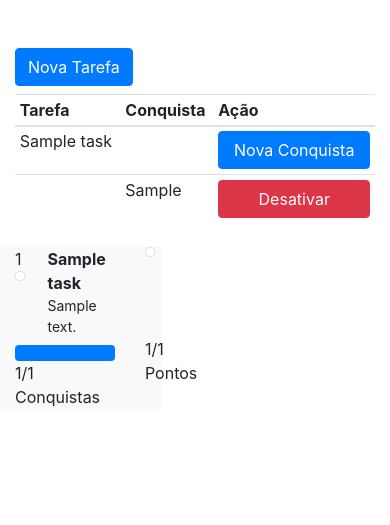
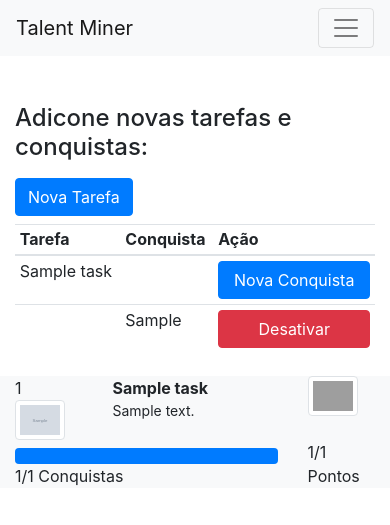
Before and after one commit to correar/talentminer, a Django app: page / in a window 390 px wide. Shown: the top 525 px of the page. Run offline with Django 3.2, Linux system fonts and the light colour scheme; tables that the repository leaves empty hold one stand-in row (values such as "Sample post"); grey boxes marked "Sample" are stand-in pictures; some libraries are stand-ins or nearby versions; grey boxes are pictures that could not be loaded.

Commit message:
Responsive update in templates views update order list 	modified:   achievements/templates/achievements/achievement.html 	modified:   achievements/templates/achievements/index.html 	modified:   achievements/templates/base.html 	modified:   achievements/views.py

```diff
--- a/achievements/templates/achievements/index.html
+++ b/achievements/templates/achievements/index.html
@@ -1,11 +1,13 @@
 {% extends 'base.html' %}
 {% block content %}
 {% load bootstrap4 %}
-
+    <div>
+        <p><h4>Adicone novas tarefas e conquistas:</h4></p>
         <a class="btn btn-primary" href="{% url 'achievements:createtask' %}" role="button">Nova Tarefa</a>
-
+    </div>
+    {% if results.items %}
         <div class="row mt-2">
-        <div class="col">
+            <div class="col col-sm">
                 <div class="table-responsive">
                     <table class="table table-hover table-sm">
                         <thead>
@@ -48,19 +50,19 @@
                 </div>
             </div>
         </div>
-
+    {% endif %}
     {% for k, v in results.items %}
 
         {% for task in v %}
             {% if task.name %}
             <div class="row mt-2">
-                <div class="col-1 bg-light">
+                <div class="col-3 col-sm-1 bg-light">
                     <div >
                         {{task.pk}}
                     </div>
                     <img src="{{ task.icon.url }}" alt="{{ task.icon.url }}" class="img-thumbnail img-fluid rounded float-left" width="50px" height="50px">
                 </div>
-                <div class="col-3 bg-light">
+                <div class="col-6 col-sm-4 bg-light">
                     <div class="bg-light">
                         <span class="font-weight-bold">{{ task.name }}</span>
                     </div>
@@ -68,7 +70,7 @@
                         <small>{{ task.info_text }}</small>
                     </div>
                 </div>
-                <div class="col-1 bg-light">
+                <div class="col-3 col-sm-1 bg-light">
                     <div>
                         <img src="{{ task.star.url }}" alt="{{ task.star.url }}" class="img-thumbnail img-fluid" width="50px" height="50px">
                     </div>
@@ -77,7 +79,7 @@
             {% endif %}
             {% if task.count > 0 %}
             <div class="row">
-                <div class="col-4 bg-light">
+                <div class="col-9 col-sm-5 bg-light">
                     <div class="bg-light mt-2">
                         <div class="progress">
                             <div class="progress-bar" role="progressbar" style="width: {{task.pb}}%" aria-valuenow="{{task.pb}}" aria-valuemin="0" aria-valuemax="100"></div>
@@ -87,7 +89,7 @@
                         {{task.tcount}}/{{ task.count }} Conquistas
                     </div>
                 </div>
-                <div class="col-1 bg-light">
+                <div class="col-3 col-sm-1 bg-light">
                     <div>
                         {{task.ttotal}}/{{task.total}} Pontos
                     </div>
--- a/achievements/templates/base.html
+++ b/achievements/templates/base.html
@@ -7,6 +7,20 @@
     {% endblock %}  <!-- HERE -->
   </head>
   <body>
+      <nav class="navbar navbar-expand-lg navbar-light bg-light">
+          <a class="navbar-brand" href="{%url 'achievements:index'%}">Talent Miner</a>
+          <button class="navbar-toggler" type="button" data-toggle="collapse" data-target="#navbarSupportedContent" aria-controls="navbarSupportedContent" aria-expanded="false" aria-label="Toggle navigation">
+            <span class="navbar-toggler-icon"></span>
+          </button>
+
+          <div class="collapse navbar-collapse" id="navbarSupportedContent">
+            <ul class="navbar-nav mr-auto">
+              <li class="nav-item active">
+                <a class="nav-link" href="{%url 'achievements:index'%}">Home <span class="sr-only">(current)</span></a>
+              </li>
+             </ul>
+          </div>
+        </nav>
 
     {% block body %}  <!-- HERE -->
       <div class="container mt-5 mb-5">
--- a/achievements/views.py
+++ b/achievements/views.py
@@ -8,7 +8,7 @@ from itertools import chain
 def index(request):
     results = {}
     total = 0
-    lastest_task_list = Task.objects.all()
+    lastest_task_list = Task.objects.all().order_by('pk')
     for task in lastest_task_list:
         total = 0
         ftotal = 0
@@ -24,7 +24,7 @@ def index(request):
         for achievement in Achievement.objects.filter(task=task.pk, status=True):
             tcount+=1
             ttotal = ttotal+achievement.point
-        for achievement in Achievement.objects.filter(task=task.pk):
+        for achievement in Achievement.objects.filter(task=task.pk).order_by('pk'):
             results[task.pk].append(achievement)
         count = fcount + tcount
         total = ftotal + ttotal
```
Also changed, not shown: achievements/templates/achievements/achievement.html (+6 -2 lines). Lines whose indentation alone changed are shown as unchanged.
